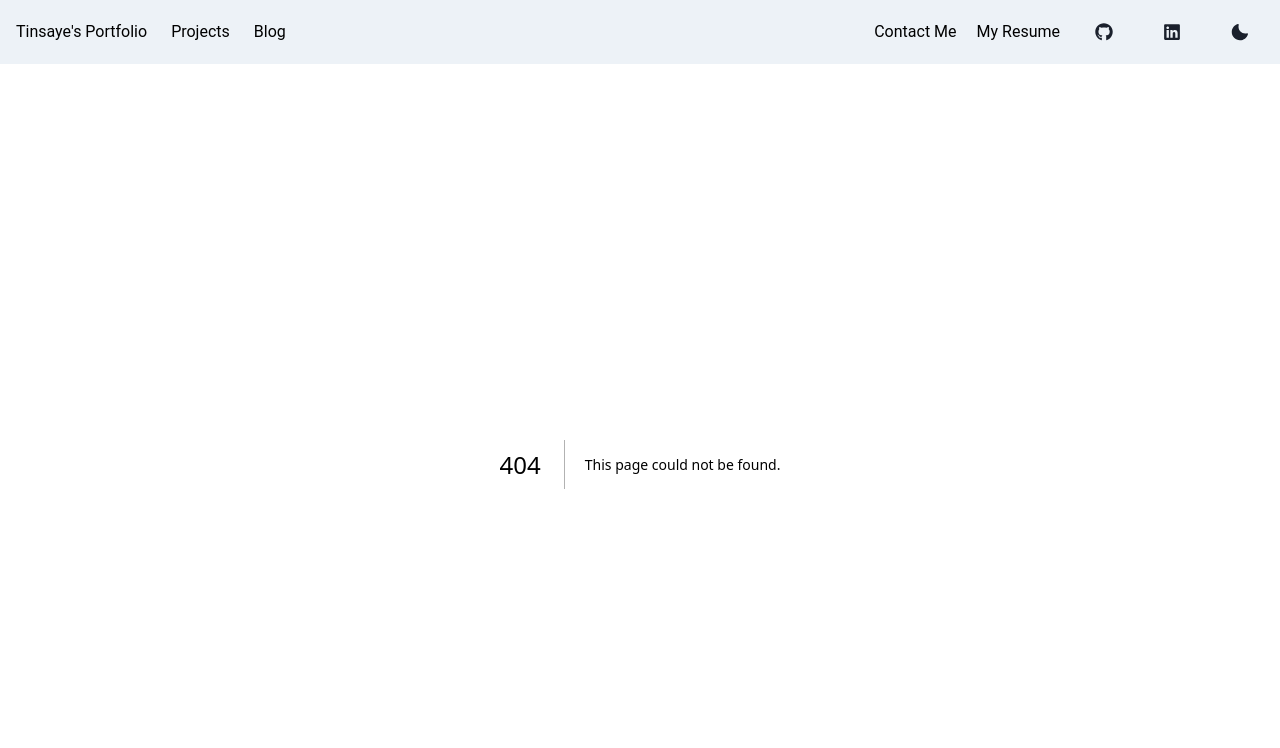
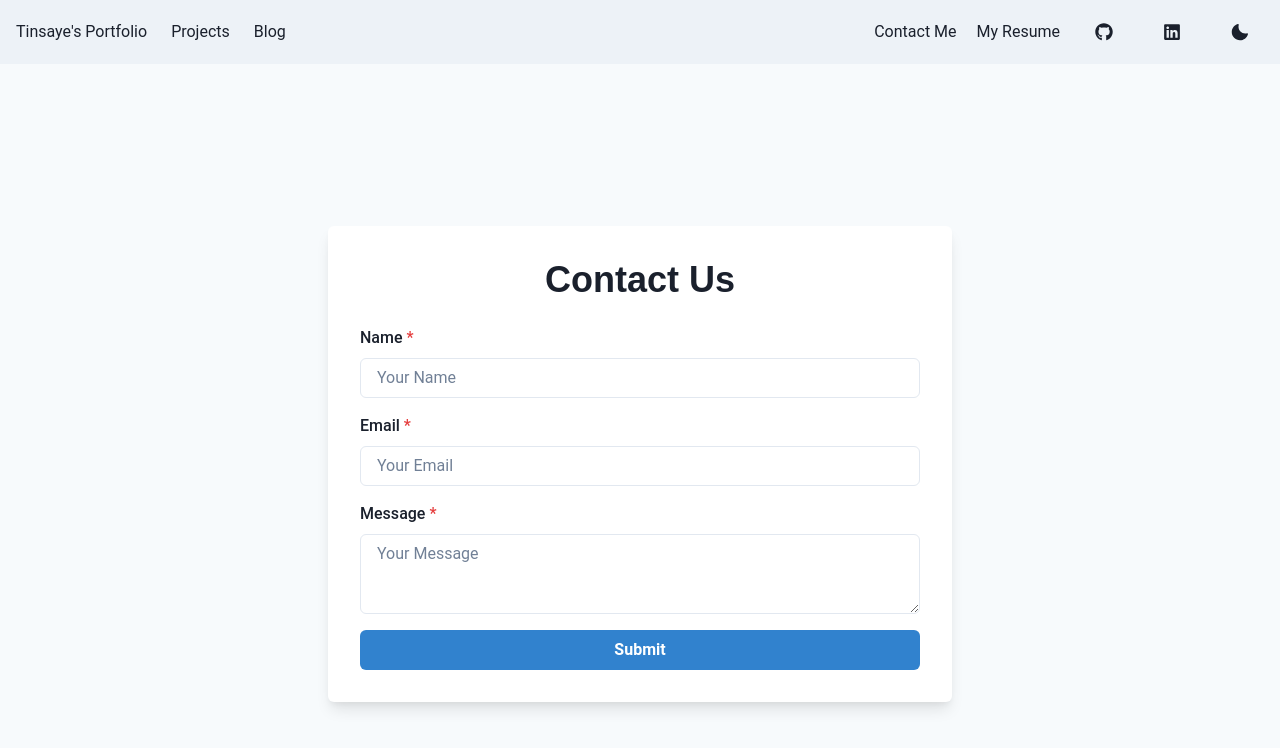
Before and after one commit to tinsaye-simeneh/portfolio, a Next.js app: page /contact in a window 1280 px wide. Before the commit this address had no page. Shown: the top 748 px of the page. Built offline with nearby package versions, Linux system fonts and the light colour scheme.

Commit message:
feat: contact us page created

```diff
--- a/src/app/components/Navbar.tsx
+++ b/src/app/components/Navbar.tsx
@@ -82,7 +82,7 @@ const Navbar = () => {
       {isOpen && (
         <Box pb={4} display={{ md: "none" }}>
           <Stack as={"nav"} spacing={4}>
-            <Button as="a" href="#contact" colorScheme="blue">
+            <Button as="a" href="/contact" colorScheme="blue">
               Contact Me
             </Button>
             <Button as="a" href="/resume.pdf" download colorScheme="teal">
--- /dev/null
+++ b/src/app/contact/page.tsx
@@ -0,0 +1,96 @@
+import {
+  Box,
+  Button,
+  FormControl,
+  FormLabel,
+  Input,
+  Textarea,
+  Heading,
+  VStack,
+} from "@chakra-ui/react";
+import { useState } from "react";
+
+export default function ContactUs() {
+  const [formData, setFormData] = useState({
+    name: "",
+    email: "",
+    message: "",
+  });
+
+  const handleInputChange = (e) => {
+    const { name, value } = e.target;
+    setFormData({
+      ...formData,
+      [name]: value,
+    });
+  };
+
+  const handleSubmit = (e) => {
+    e.preventDefault();
+    console.log(formData);
+  };
+
+  return (
+    <Box
+      w="100vw"
+      h="100vh"
+      display="flex"
+      flexDirection="column"
+      justifyContent="center"
+      alignItems="center"
+      bg="gray.50"
+      px={4}
+    >
+      <Box
+        w={{ base: "100%", md: "50%" }}
+        p={8}
+        bg="white"
+        boxShadow="lg"
+        borderRadius="md"
+      >
+        <Heading as="h1" mb={6} textAlign="center">
+          Contact Us
+        </Heading>
+        <form onSubmit={handleSubmit}>
+          <VStack spacing={4}>
+            <FormControl id="name" isRequired>
+              <FormLabel>Name</FormLabel>
+              <Input
+                type="text"
+                name="name"
+                value={formData.name}
+                onChange={handleInputChange}
+                placeholder="Your Name"
+              />
+            </FormControl>
+
+            <FormControl id="email" isRequired>
+              <FormLabel>Email</FormLabel>
+              <Input
+                type="email"
+                name="email"
+                value={formData.email}
+                onChange={handleInputChange}
+                placeholder="Your Email"
+              />
+            </FormControl>
+
+            <FormControl id="message" isRequired>
+              <FormLabel>Message</FormLabel>
+              <Textarea
+                name="message"
+                value={formData.message}
+                onChange={handleInputChange}
+                placeholder="Your Message"
+              />
+            </FormControl>
+
+            <Button type="submit" colorScheme="blue" width="full">
+              Submit
+            </Button>
+          </VStack>
+        </form>
+      </Box>
+    </Box>
+  );
+}
```
